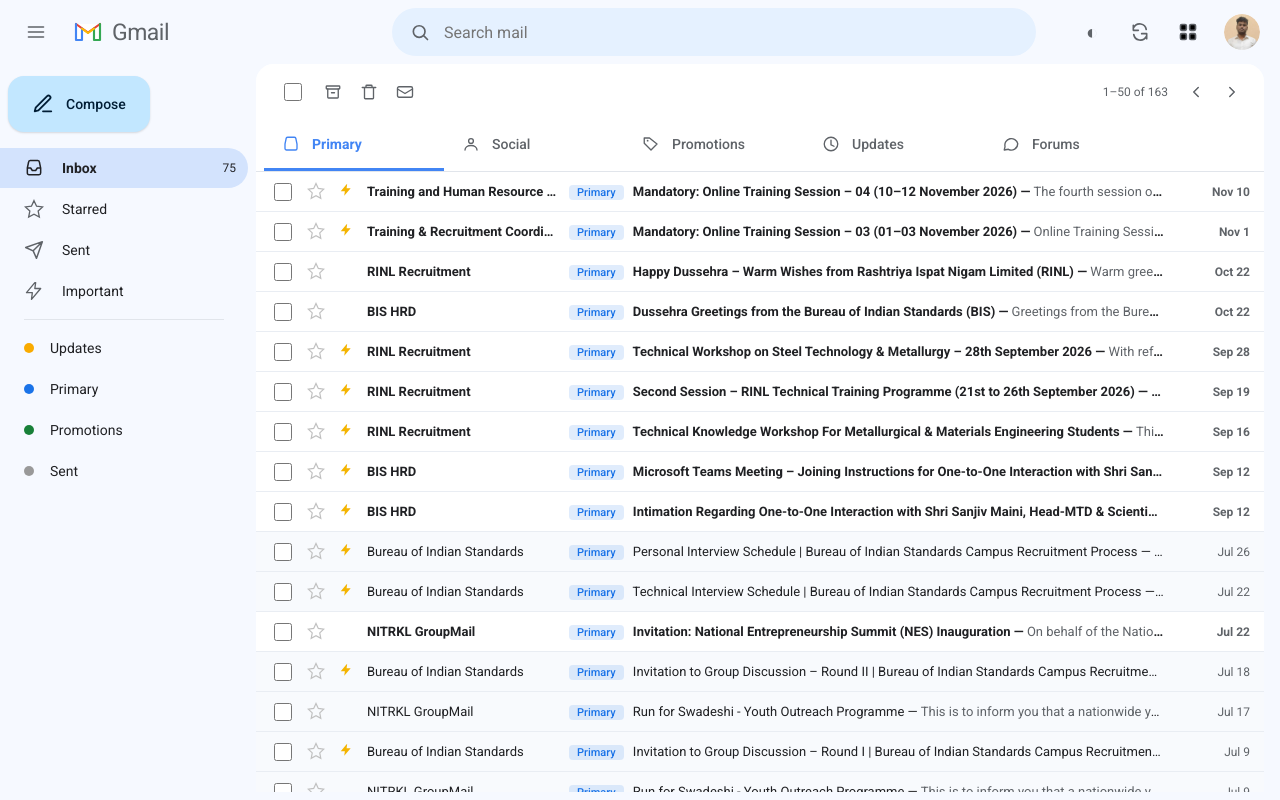
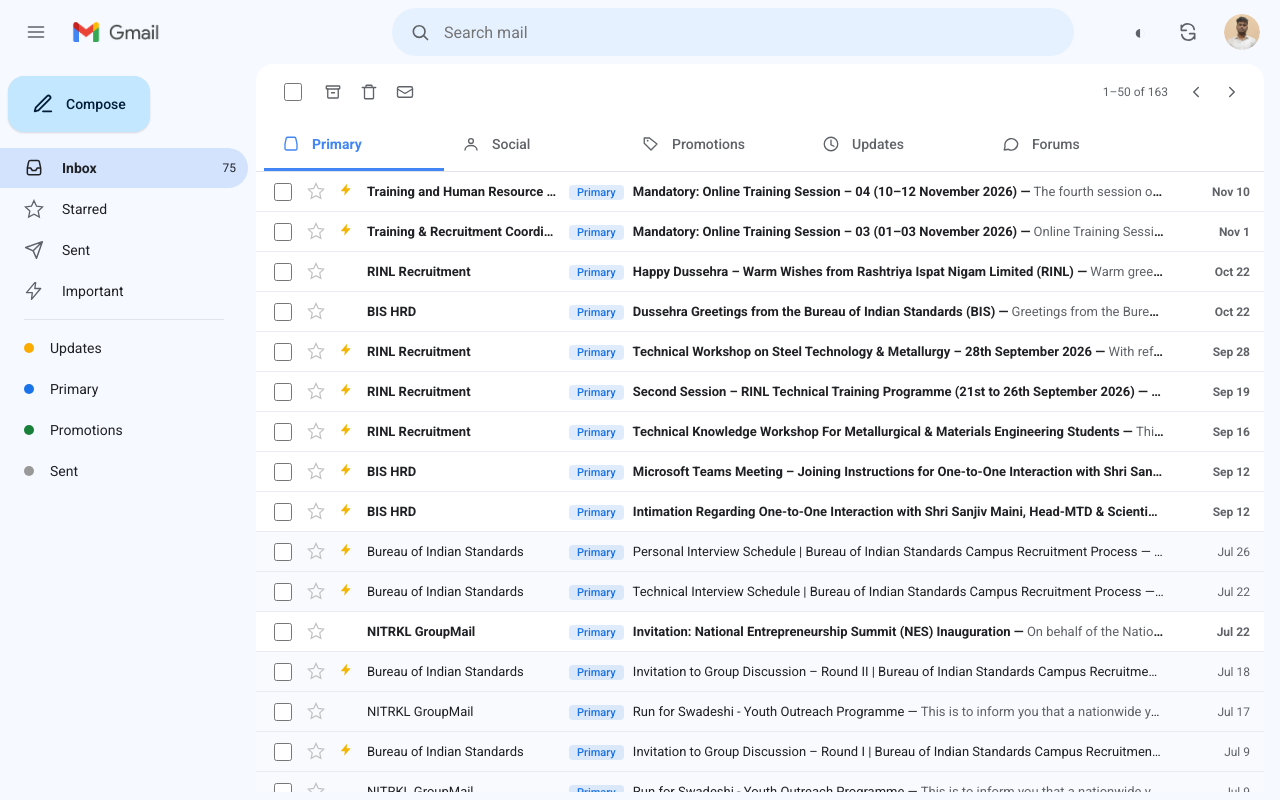
Before and after one commit to amantpgourav-lang/Gmail, a plain HTML site: page index.html in a window 1280 px wide. Drawn offline with Linux system fonts and the light colour scheme; a web font is replaced by a local one.

Commit message:
Add files via upload

```diff
--- a/index.html
+++ b/index.html
@@ -6,8 +6,8 @@
 <title>Gmail</title>
 <link rel="preconnect" href="https://fonts.googleapis.com">
 <link href="https://fonts.googleapis.com/css2?family=Google+Sans:wght@400;500;700&family=Roboto:wght@300;400;500;700&display=swap" rel="stylesheet">
-<link rel="icon" type="image/png" href="assets/gmail-logo.png">
 <link rel="stylesheet" href="styles.css">
+  <link rel="icon" type="image/png" sizes="256x256" href="./assets/favicon.png?v=3">
 </head>
 <body>
 
@@ -18,14 +18,7 @@
       <svg viewBox="0 0 24 24"><path d="M3 6h18M3 12h18M3 18h18" stroke="currentColor" stroke-width="2" stroke-linecap="round"/></svg>
     </button>
     <div class="brand">
-      <svg class="brand-icon" viewBox="0 0 48 48" width="32" height="32">
-        <path d="M6 12h36v24H6z" fill="#fff" stroke="none"/>
-        <path d="M6 12l18 13L42 12" fill="none" stroke="#EA4335" stroke-width="3.2" stroke-linecap="round" stroke-linejoin="round"/>
-        <path d="M6 12v24h9V19" fill="none" stroke="#4285F4" stroke-width="3.2" stroke-linecap="round" stroke-linejoin="round"/>
-        <path d="M42 12v24h-9V19" fill="none" stroke="#34A853" stroke-width="3.2" stroke-linecap="round" stroke-linejoin="round"/>
-        <path d="M15 19l9 6.5 9-6.5" fill="none" stroke="#FBBC05" stroke-width="3.2" stroke-linecap="round" stroke-linejoin="round"/>
-      </svg>
-      <span class="brand-name">Gmail</span>
+      <img class="brand-logo" src="./assets/gmail-logo.png?v=3" alt="Gmail" />
     </div>
   </div>
 
@@ -41,10 +34,7 @@
     <button class="icon-btn" id="refreshBtn" title="Refresh">
       <svg viewBox="0 0 24 24"><path d="M4 4v6h6M20 20v-6h-6M4.5 15a8 8 0 0014.9 2.5M19.5 9A8 8 0 004.6 6.5" stroke="currentColor" stroke-width="2" fill="none" stroke-linecap="round" stroke-linejoin="round"/></svg>
     </button>
-    <a class="icon-btn" id="secondSiteLink" href="https://your-github-username.github.io/your-repo" target="_blank" rel="noopener" title="Open linked site">
-      <svg viewBox="0 0 24 24"><rect x="3" y="3" width="7" height="7" rx="1.5" stroke="currentColor" stroke-width="2"/><rect x="14" y="3" width="7" height="7" rx="1.5" stroke="currentColor" stroke-width="2"/><rect x="3" y="14" width="7" height="7" rx="1.5" stroke="currentColor" stroke-width="2"/><rect x="14" y="14" width="7" height="7" rx="1.5" stroke="currentColor" stroke-width="2"/></svg>
-    </a>
-    <button class="avatar avatar-image" id="avatarBtn" title="Account" aria-label="Account"><img src="assets/my-pic.jpg" alt="Account"></button>
+    <button class="avatar avatar-image" id="avatarBtn" title="Account" aria-label="Account"><img src="./assets/my-pic.jpg" alt="Account"></button>
   </div>
 </header>
 
```
